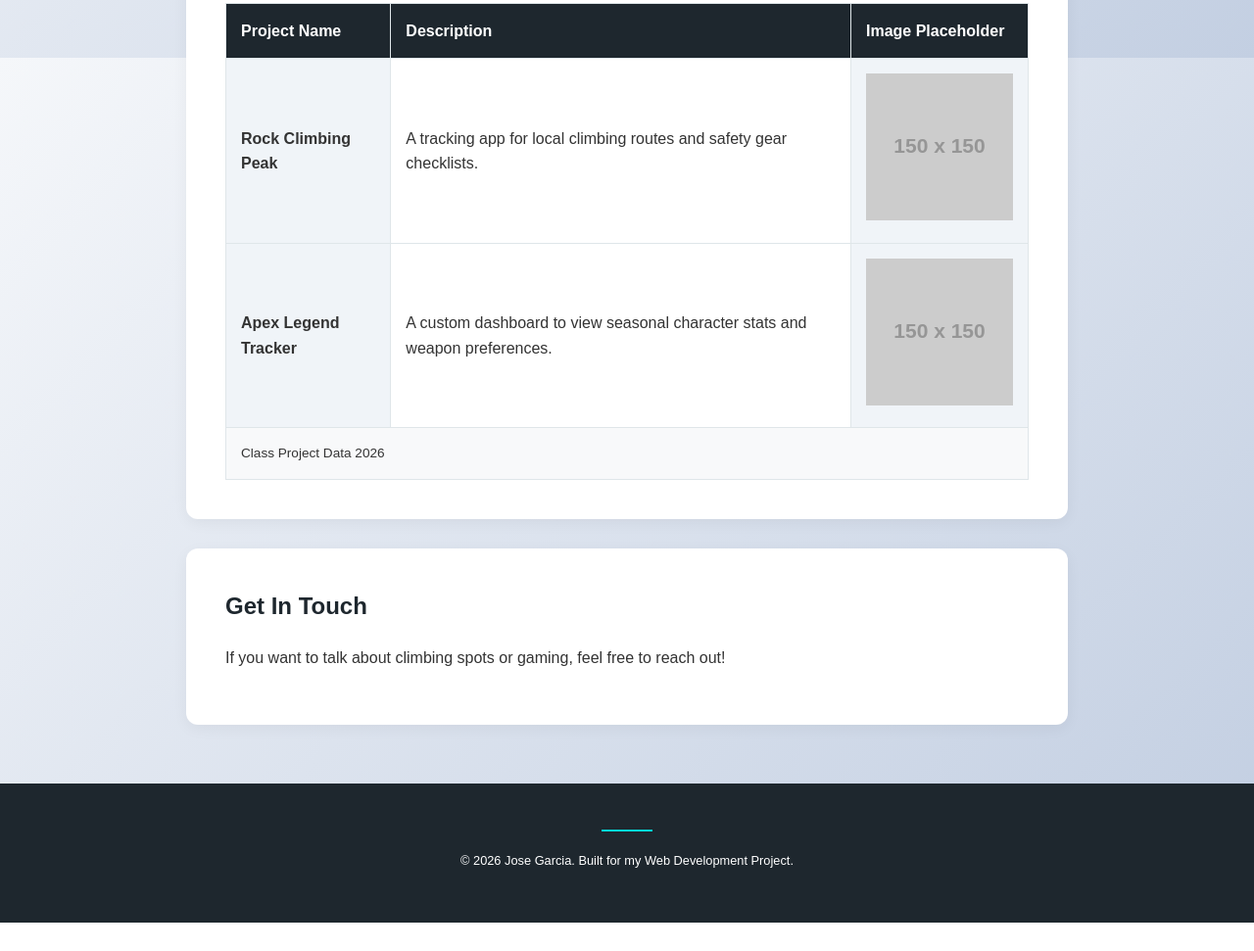
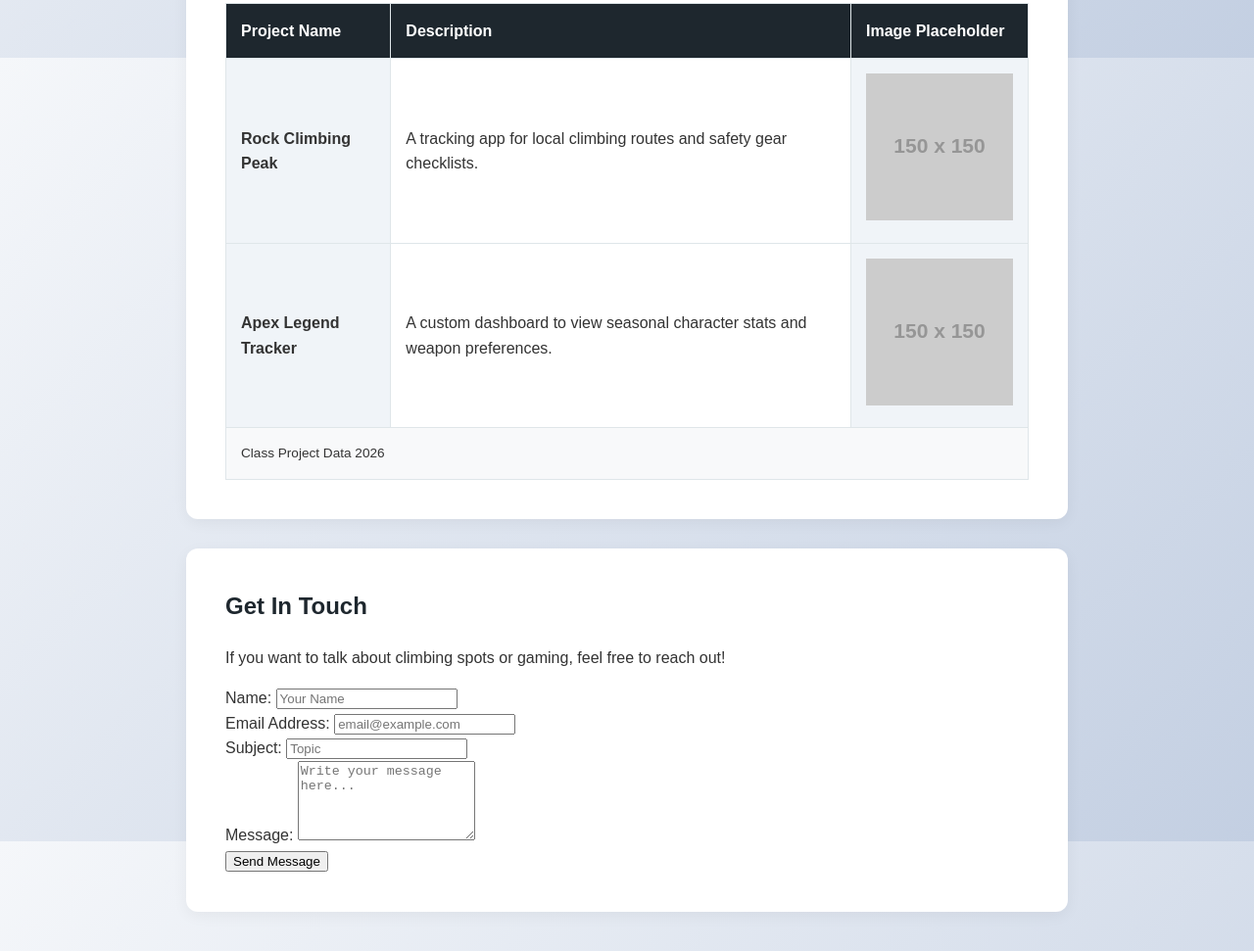
Before and after one commit to Jolouskii/Jolouskii.github.io, a plain HTML site: page index.html in a window 1280 px wide. Shown: the part 741-1712 px from the top of the page at 98% size. Before the commit the page ends 1683 px from the top, so only its background shows below. Drawn offline with Linux system fonts and the light colour scheme; placeholder pictures from the web are drawn by us.

Commit message:
Add contact form to the contact section
Added a contact form section with fields for name, email, subject, and message.

```diff
--- a/index.html
+++ b/index.html
@@ -82,15 +82,33 @@
         </section>
 
         <section id="contact">
-            <h2>Get In Touch</h2>
-            <p>If you want to talk about climbing spots or gaming, feel free to reach out!</p>
-        </section>
-    </main>
+    <h2>Get In Touch</h2>
+    <p>If you want to talk about climbing spots or gaming, feel free to reach out!</p>
 
-    <footer>
-        <hr />
-        <p>&copy; 2026 Jose Garcia. Built for my Web Development Project.</p>
-    </footer>
+    <form action="#" method="post" class="contact-form">
+        <div class="form-group">
+            <label for="name">Name:</label>
+            <input type="text" id="name" name="name" placeholder="Your Name" required>
+        </div>
+
+        <div class="form-group">
+            <label for="email">Email Address:</label>
+            <input type="email" id="email" name="email" placeholder="email@example.com" required>
+        </div>
+
+        <div class="form-group">
+            <label for="subject">Subject:</label>
+            <input type="text" id="subject" name="subject" placeholder="Topic">
+        </div>
+
+        <div class="form-group">
+            <label for="message">Message:</label>
+            <textarea id="message" name="message" rows="5" placeholder="Write your message here..."></textarea>
+        </div>
+
+        <button type="submit" class="submit-btn">Send Message</button>
+    </form>
+</section>
 
 </body>
 
```
